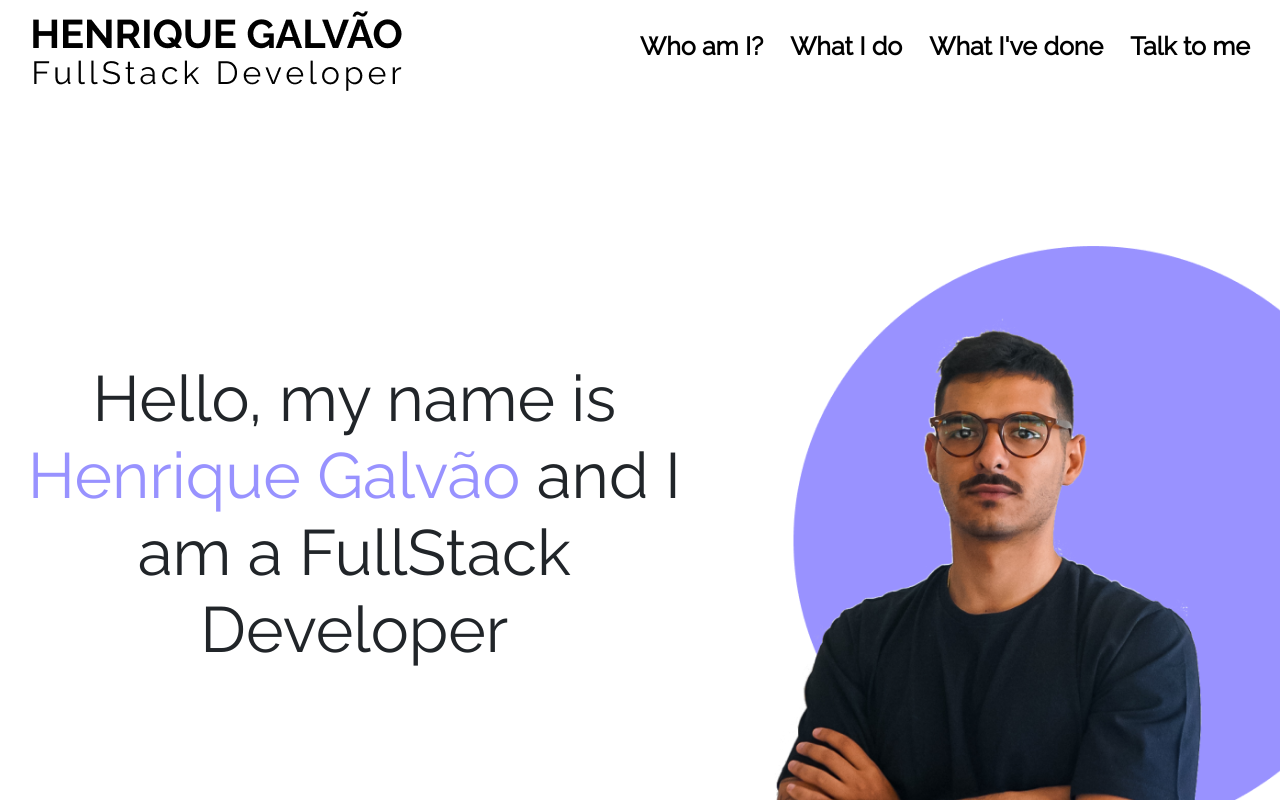
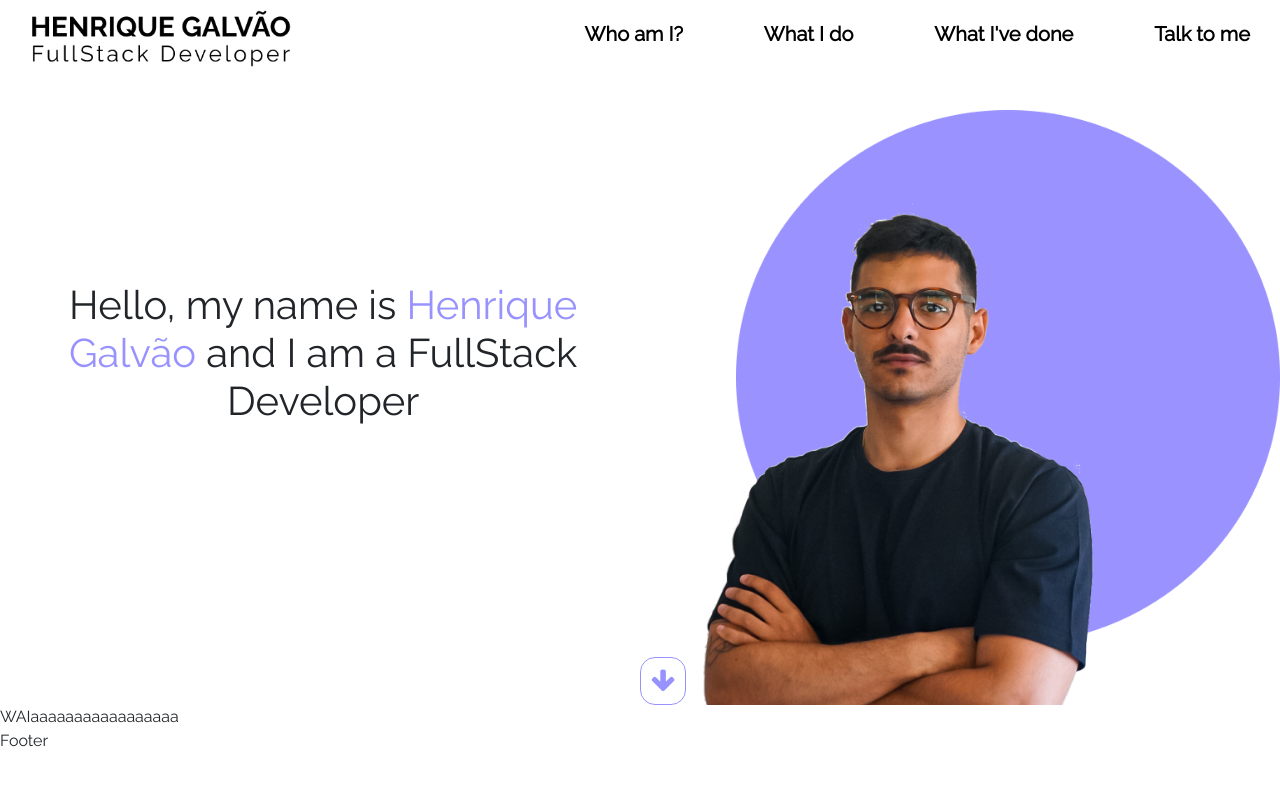
Before and after one commit to hgalvao98/portfolio2.0, a React (Create React App) app: page / in a window 1280 px wide. Shown: the top 800 px of the page. Built offline with nearby package versions, Linux system fonts and the light colour scheme.

Commit message:
fixed sizing and formatting issues

```diff
--- a/src/App.css
+++ b/src/App.css
@@ -12,7 +12,7 @@ html {
   position: absolute;
   bottom: 0;
   padding: 10px;
-  border: 1px solid black;
+  border: 1px solid #6c63ffb2;
   border-radius: 15px;
   left: 50%;
   z-index: 100;
--- a/src/components/Header/index.tsx
+++ b/src/components/Header/index.tsx
@@ -1,4 +1,4 @@
-import React from 'react';
+import React, { useState } from 'react';
 import Logo from '../../assets/imgs/Logo-Black.png';
 import { HeaderContainer, LinksList, LogoContainer } from './styles';
 
--- a/src/components/Header/styles.tsx
+++ b/src/components/Header/styles.tsx
@@ -28,11 +28,11 @@ export const LogoContainer = styled.div`
   align-items: flex-start;
   justify-content: flex-start;
   img {
-    vertical-align: unset;
+    vertical-align: unset !important;
     width: 80%;
 
     @media (min-width: 1200px) {
-      width: 100%;
+      width: 70%;
     }
   }
 `;
@@ -43,20 +43,20 @@ export const LinksList = styled.ul`
   align-items: center;
   justify-content: space-between;
   list-style: none;
-  width: 50%;
+  width: 60%;
   a {
     text-decoration: none;
     color: black;
     font-weight: 700;
+
+    &:hover {
+      color: #6c63ffb2;
+    }
   }
 
-  a:hover,
-  a:active,
-  a:focus {
-    color: #6c63ffb2;
-  }
+  font-size: 18px;
 
   @media (min-width: 1200px) {
-    font-size: 25px;
+    font-size: 20px;
   }
 `;
--- a/src/pages/Home/styles.tsx
+++ b/src/pages/Home/styles.tsx
@@ -4,8 +4,10 @@ export const HomeContainer = styled.div`
   display: flex;
   flex-direction: column;
   position: relative;
+  overflow: hidden;
 
   @media (max-width: 767px) {
+    height: 460px;
     i {
       display: none;
     }
@@ -21,7 +23,7 @@ export const HomeContent = styled.div`
   }
   //desktop
   @media (min-width: 768px) {
-    margin-top: 100px;
+    margin-top: 110px;
     display: flex;
     width: 100%;
     flex-direction: row;
@@ -34,7 +36,8 @@ export const HomeContent = styled.div`
 export const Figure = styled.div`
   @media (max-width: 767px) {
     position: absolute;
-    right: 0;
+    right: -100px;
+    height: 400px;
 
     img {
       width: 400px;
@@ -60,14 +63,16 @@ export const HomeText = styled.div`
     h2 {
       font-size: 2.5em;
     }
+    span {
+      color: #6c63ffb2;
+    }
   }
 
   @media (min-width: 1200px) {
     h2 {
-      font-size: 4em;
+      font-size: 2.5em;
     }
   }
-  span {
-    color: #6c63ffb2;
-  }
+
+  z-index: 6;
 `;
```
Also changed, not shown: src/assets/imgs/mobile-figure.png.
